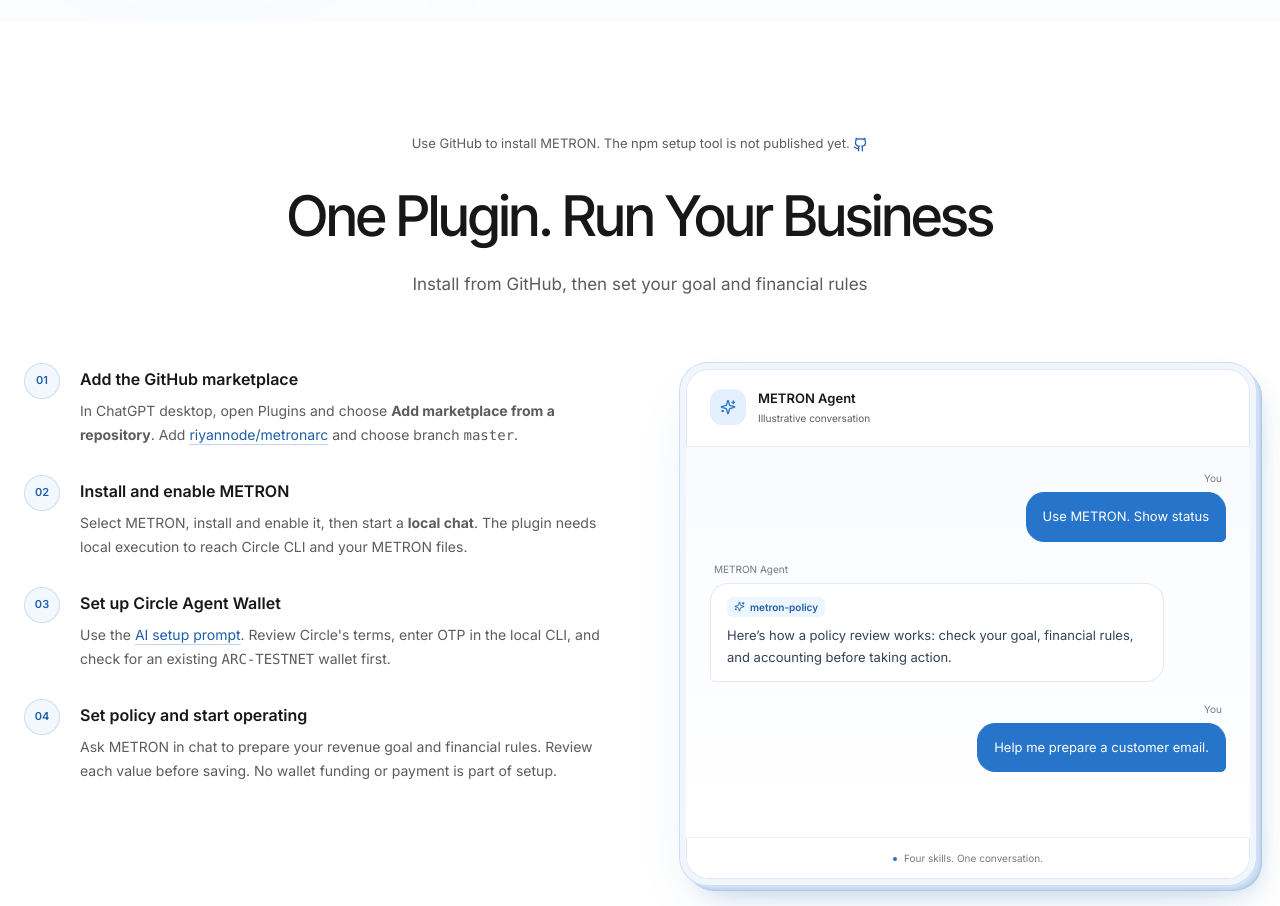
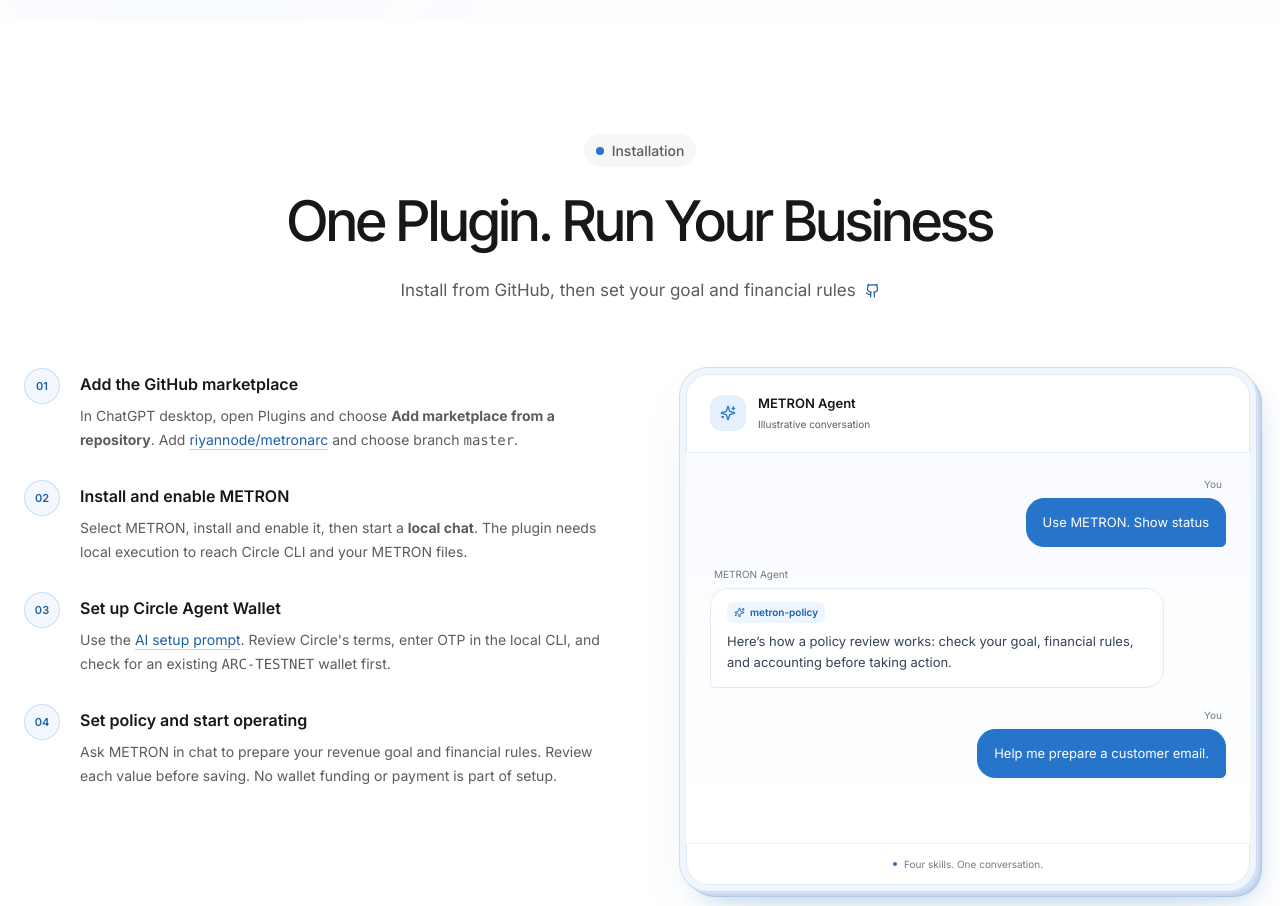
Before and after one commit to riyannode/metronarc, a React (Vite) app in the folder site/: page / in a window 1280 px wide. Shown: the part 2760-3666 px from the top of the page. Built offline with nearby package versions, Linux system fonts and the light colour scheme.

Commit message:
fix(site): refine installation section heading and GitHub link

```diff
--- a/site/src/components/Install.tsx
+++ b/site/src/components/Install.tsx
@@ -15,9 +15,9 @@
     <section id="install" aria-labelledby="install-title" className="relative bg-white px-6 py-20 md:py-28">
       <div className="mx-auto max-w-[1500px]">
         <div className="mx-auto mb-16 max-w-3xl text-center">
-          <Reveal><p className="mb-8 text-[13px] text-[#5C5C5D]">Use GitHub to install METRON. The npm setup tool is not published yet. <a href={repository} target="_blank" rel="noreferrer" aria-label="Open METRON GitHub repository" className="inline-flex align-middle text-[#1D5FA8]"><Github size={15} /></a></p></Reveal>
+          <Reveal><span className="mb-6 inline-flex items-center gap-2 rounded-full bg-[#F6F7F6] px-3 py-1.5 text-[14px] font-medium text-[#5C5C5D]"><span className="h-2 w-2 rounded-full bg-[#2775CA]" /> Installation</span></Reveal>
           <Reveal delay={0.1}><h2 id="install-title" className="reference-heading text-[40px] font-medium leading-[1.1] tracking-tight md:text-[56px]">One Plugin. Run Your Business</h2></Reveal>
-          <Reveal delay={0.2}><p className="mt-6 text-[17px] leading-relaxed text-[#5C5C5D]">Install from GitHub, then set your goal and financial rules</p></Reveal>
+          <Reveal delay={0.2}><p className="mt-6 text-[17px] leading-relaxed text-[#5C5C5D]">Install from GitHub, then set your goal and financial <span className="whitespace-nowrap">rules <a href={repository} target="_blank" rel="noreferrer" aria-label="Open METRON GitHub repository" className="ml-1 inline-flex align-middle text-[#1D5FA8]"><Github size={15} /></a></span></p></Reveal>
         </div>
         <div className="grid items-start gap-12 lg:grid-cols-2 lg:gap-20">
           <Reveal><ol className="space-y-7">{installSteps.map(([title, content], index) => <li key={title} className="flex gap-5"><span className="flex h-9 w-9 shrink-0 items-center justify-center rounded-full border border-[#2775CA]/20 bg-[#F3F8FF] text-[11px] font-semibold text-[#1D5FA8]">0{index + 1}</span><div className="pt-1"><h3 className="mb-2 text-[16px] font-semibold">{title}</h3><p className="text-[14px] leading-6 text-[#5C5C5D]">{content}</p></div></li>)}</ol></Reveal>
```
